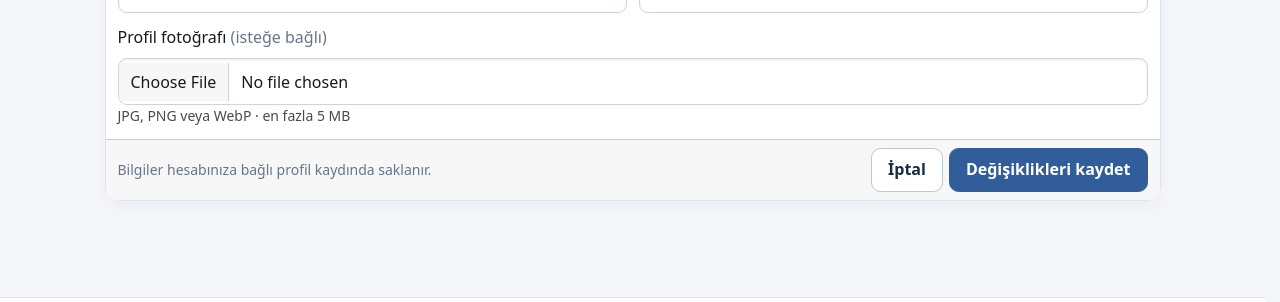
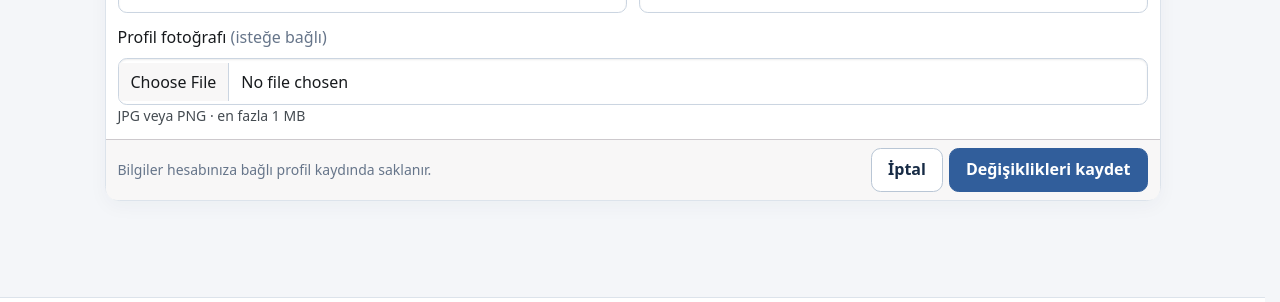
Before and after one commit to pardusc/teknofest, a Django app: template teknofest/main/templates/main/profile_edit.html in a window 1280 px wide. Shown: the part 467-769 px from the top of the page. Run offline with Django 5.2, Linux system fonts and the light colour scheme; the template is opened without the code that fills it: values that come from a table or form of the project are taken from there, others are empty; some libraries are stand-ins or nearby versions.

Commit message:
profil kısıtlamalarını sayfada ve testte değiştir

```diff
--- a/teknofest/main/templates/main/profile_edit.html
+++ b/teknofest/main/templates/main/profile_edit.html
@@ -35,9 +35,17 @@
               </div>
               <div class="col-12">
                 <label class="form-label" for="{{ form.photo.id_for_label }}">Profil fotoğrafı <span class="fg-secondary fw-normal">(isteğe bağlı)</span></label>
-                {{ form.photo }}
+                {% if form.instance.photo %}
+                  <div class="d-flex align-items-center gap-3 mb-2">
+                    <img class="profile-avatar" src="{{ form.instance.photo.url }}" alt="Mevcut profil fotoğrafı">
+                    <label class="small fg-secondary d-inline-flex align-items-center gap-2 mb-0" for="photo-clear_id">
+                      <input type="checkbox" name="{{ form.photo.html_name }}-clear" id="photo-clear_id"> Mevcut fotoğrafı kaldır
+                    </label>
+                  </div>
+                {% endif %}
+                <input type="file" name="{{ form.photo.html_name }}" id="{{ form.photo.id_for_label }}" class="form-control" accept="image/jpeg,image/png">
                 {% if form.photo.errors %}<div class="invalid-feedback d-block">{{ form.photo.errors|join:", " }}</div>{% endif %}
-                <div class="form-text">JPG, PNG veya WebP · en fazla 5 MB</div>
+                <div class="form-text">JPG veya PNG · en fazla 1 MB</div>
               </div>
             </div>
           </div>
--- a/teknofest/main/tests.py
+++ b/teknofest/main/tests.py
@@ -187,7 +187,7 @@ class ProfileTests(MediaTestCase):
 
         self.assertEqual(response.status_code, 200)
         self.assertFormError(
-            response.context["form"], "photo", "Upload a JPG, PNG or WebP image."
+            response.context["form"], "photo", "Upload a JPG or PNG image."
         )
 
     @patch("main.forms.MAX_PHOTO_SIZE", 10)
@@ -199,7 +199,7 @@ class ProfileTests(MediaTestCase):
 
         self.assertEqual(response.status_code, 200)
         self.assertFormError(
-            response.context["form"], "photo", "The photo must be 5 MB or smaller."
+            response.context["form"], "photo", "The photo must be 1 MB or smaller."
         )
 
     def test_missing_required_field_is_rejected(self):
```
